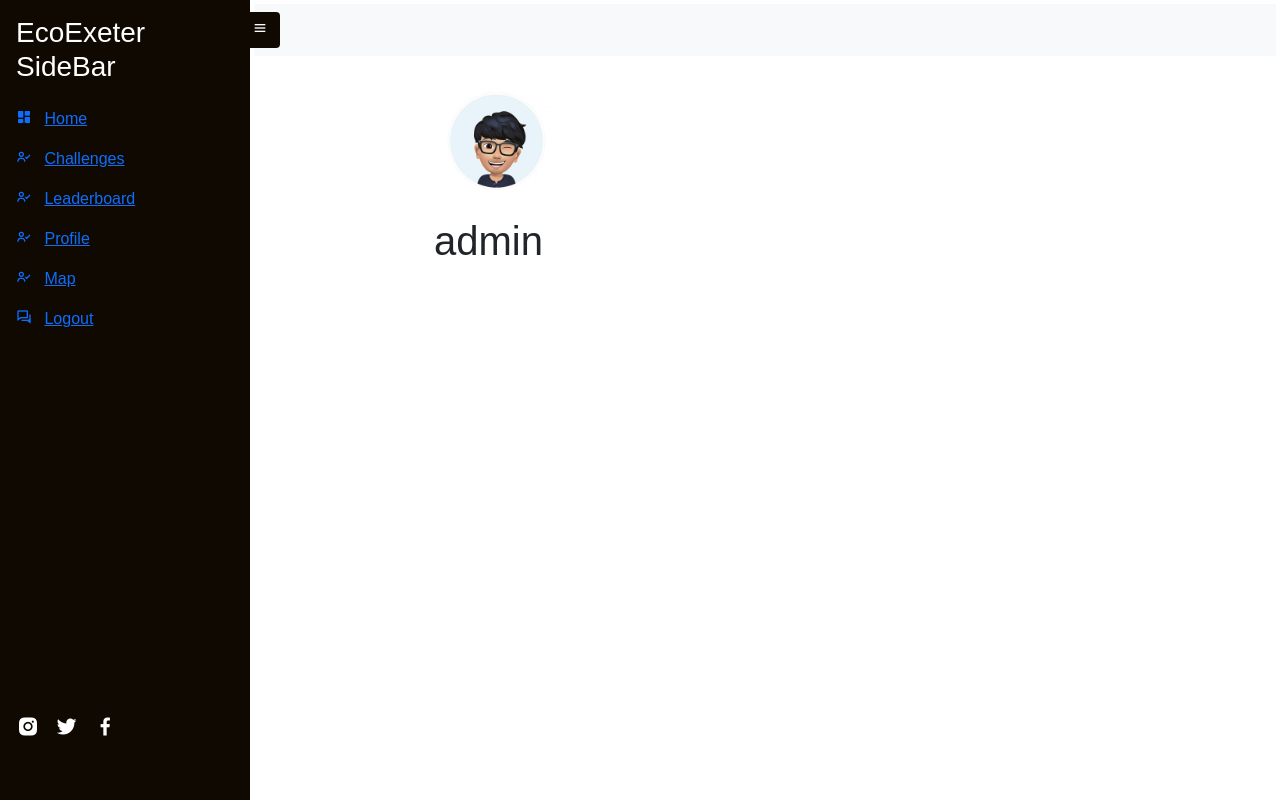
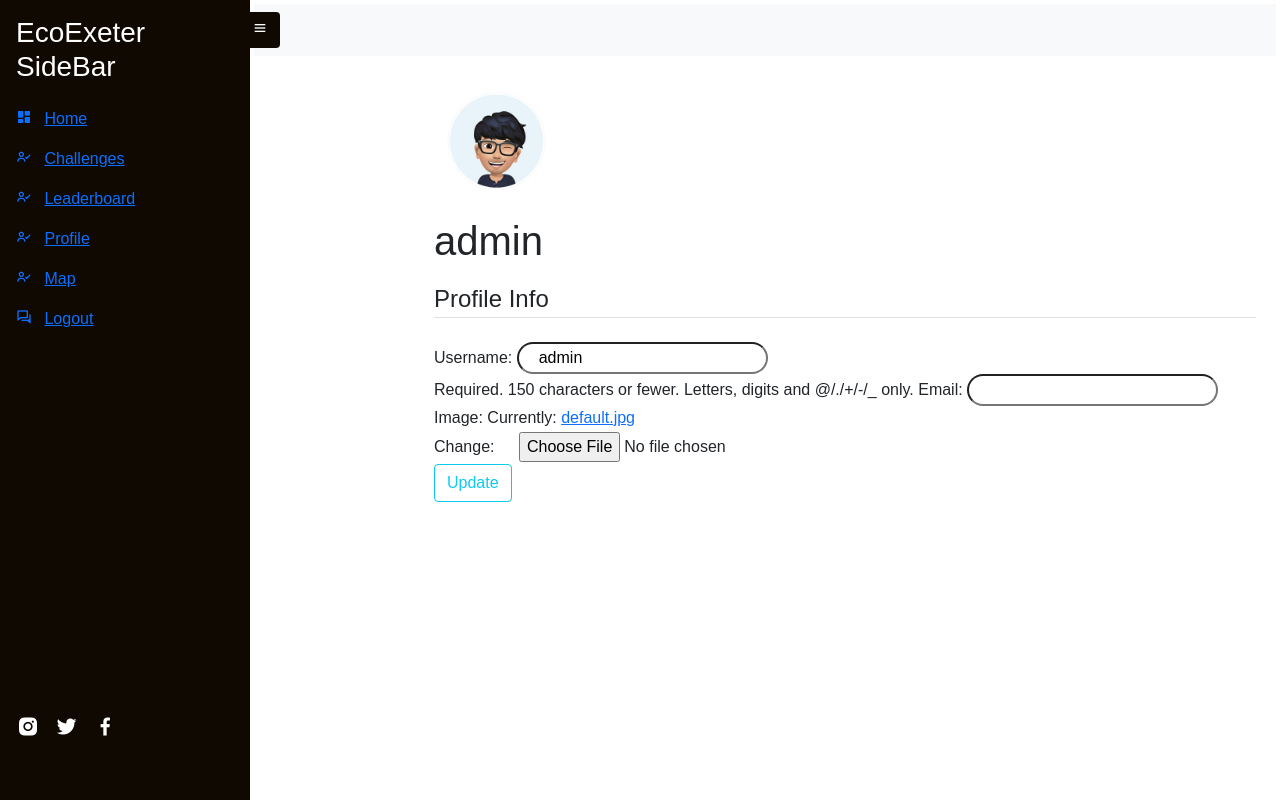
Before and after one commit to prinal07/GroupDjangoProject, a Django app: page /player/profile/ in a window 1280 px wide. Run offline with Django 4.2, Linux system fonts and the light colour scheme; a user stored in the database is signed in; data comes from the database, SQL or seed files in the repository; both versions use the stored data as it was after the commit.

Commit message:
Profile page can now be edited.

```diff
--- a/player/forms.py
+++ b/player/forms.py
@@ -1,5 +1,7 @@
 from django import forms
 from django.contrib.auth.models import User
+
+from users.models import Profile
 
 
 class UserUpdateForm(forms.ModelForm):
--- a/player/templates/player/profile.html
+++ b/player/templates/player/profile.html
@@ -10,6 +10,18 @@
                 <p class="text-secondary">{{ user.email }}</p>
             </div>
         </div>
+        <form method="POST" enctype="multipart/form-data">
+            {% csrf_token %}
+            <fieldset class="form-group">
+                <legend class="border-bottom mb-4">Profile Info</legend>
+                {{ u_form }}
+                {{ p_form }}
+            </fieldset>
+            <div class="form-group">
+                <button class="btn btn-outline-info" type="submit">Update</button>
+            </div>
+        </form>
+
         <!-- FORM HERE -->
     </div>
 {% endblock content %}
--- a/player/views.py
+++ b/player/views.py
@@ -1,6 +1,9 @@
-from django.shortcuts import render
+from django.shortcuts import render, redirect
+from django.db.models import Sum
+from django.contrib import messages
+
+from player.forms import UserUpdateForm, ProfileUpdateForm
 from users.models import Account
-from django.db.models import Sum
 
 
 # Create your views here.
@@ -45,4 +48,24 @@ def leaderboard(request):
 
 
 def profile(request):
-    return render(request, 'player/profile.html')
+    if request.method == 'POST':
+        u_form = UserUpdateForm(request.POST, instance=request.user)
+        p_form = ProfileUpdateForm(request.POST,
+                                   request.FILES,
+                                   instance=request.user.profile)
+        if u_form.is_valid() and p_form.is_valid():
+            u_form.save()
+            p_form.save()
+            messages.success(request, f'Your account has been updated!')
+            return redirect('profile')
+
+    else:
+        u_form = UserUpdateForm(instance=request.user)
+        p_form = ProfileUpdateForm(instance=request.user.profile)
+
+    context = {
+        'u_form': u_form,
+        'p_form': p_form
+    }
+
+    return render(request, 'player/profile.html', context)
--- a/users/models.py
+++ b/users/models.py
@@ -1,5 +1,5 @@
 from django.db import models
-from django.contrib.auth.models import User as django_user
+from django.contrib.auth.models import User
 
 # Create your models here.
 
@@ -28,7 +28,7 @@ class Account(models.Model):
 
 
 class Profile(models.Model):
-    user = models.OneToOneField(django_user, on_delete=models.CASCADE)
+    user = models.OneToOneField(User, on_delete=models.CASCADE)
     image = models.ImageField(default='default.jpg', upload_to='profile_pics')
 
     def __str__(self):
```
Also changed, not shown: db.sqlite3. Lines whose indentation alone changed are shown as unchanged.
